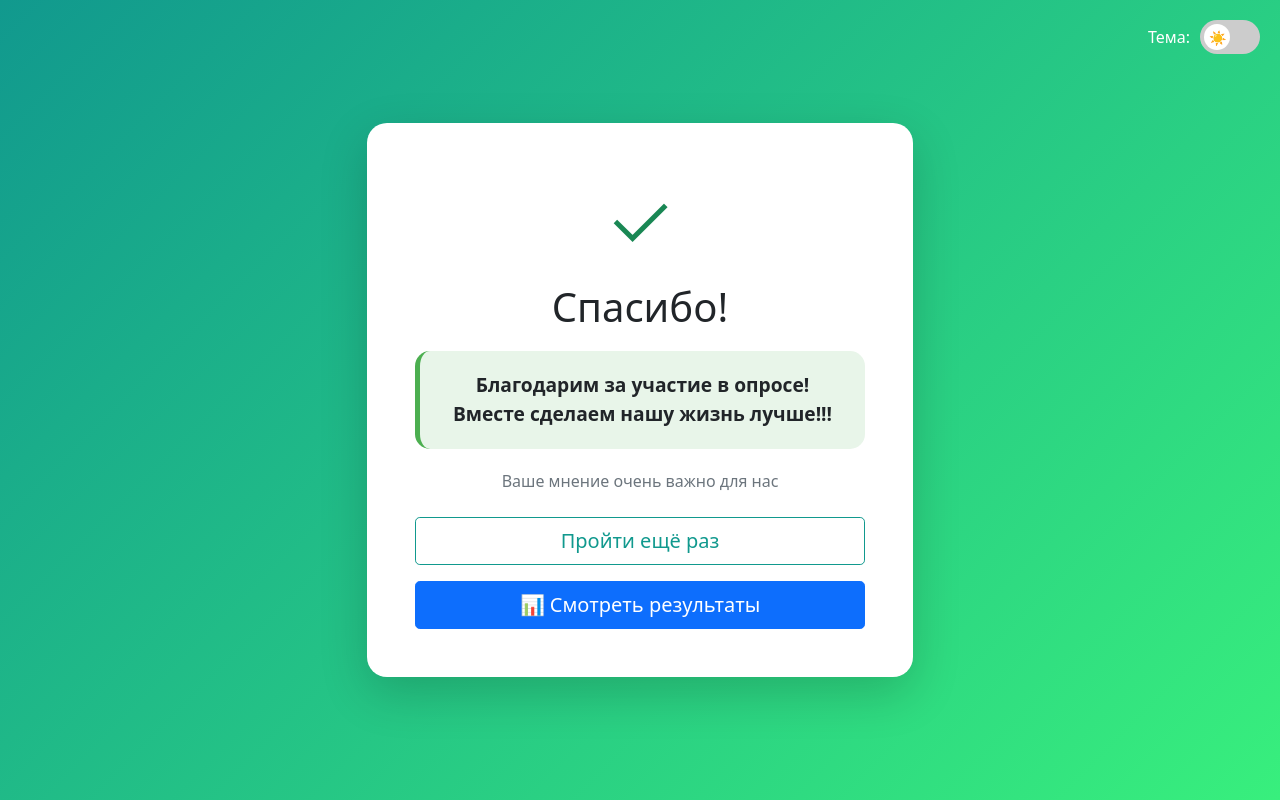
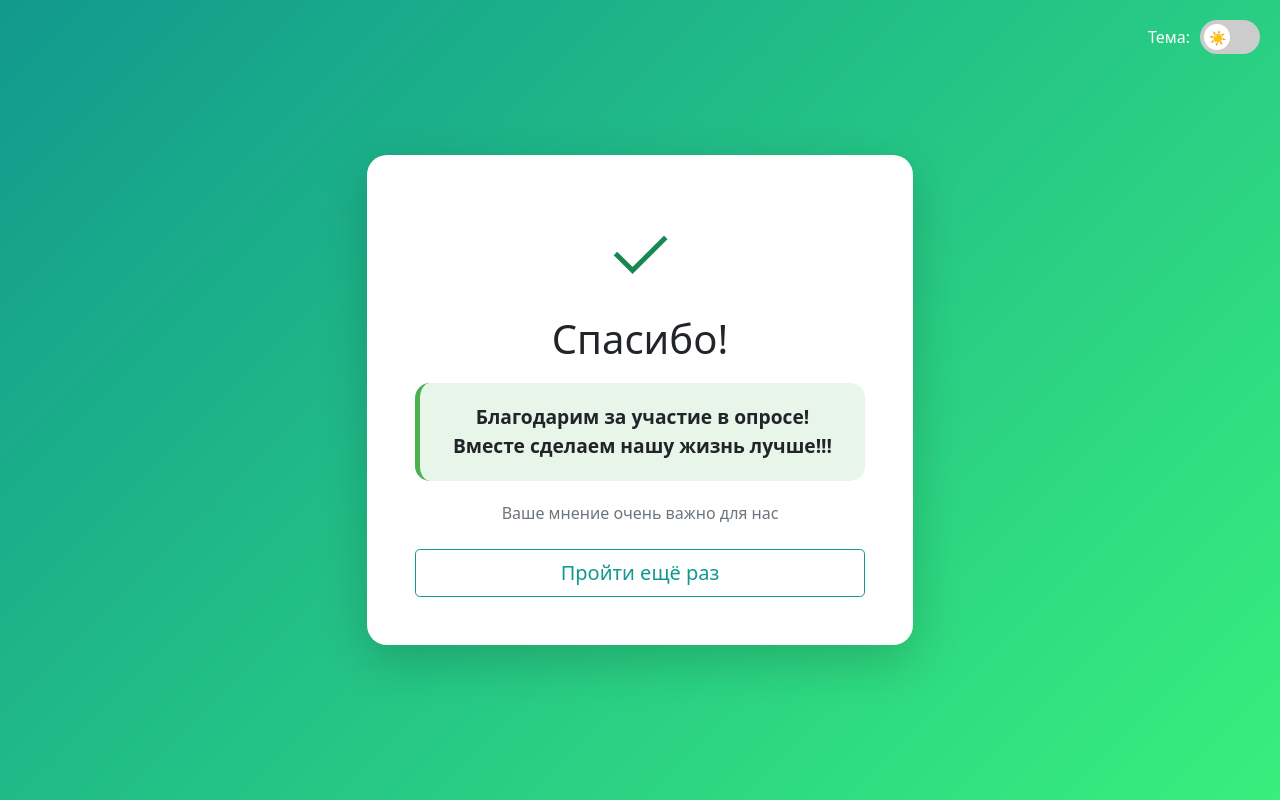
Before and after one commit to daniilkol135/jkh-korolevka, a Flask app: page /thankyou in a window 1280 px wide. Run offline with Flask 3, Linux system fonts and the light colour scheme.

Commit message:
Update thankyou.html

```diff
--- a/templates/thankyou.html
+++ b/templates/thankyou.html
@@ -166,9 +166,6 @@
                             <a href="/" class="btn btn-outline-primary btn-lg">
                                 Пройти ещё раз
                             </a>
-                            <a href="/results" class="btn btn-primary btn-lg">
-                                📊 Смотреть результаты
-                            </a>
                         </div>
                     </div>
                 </div>
```
